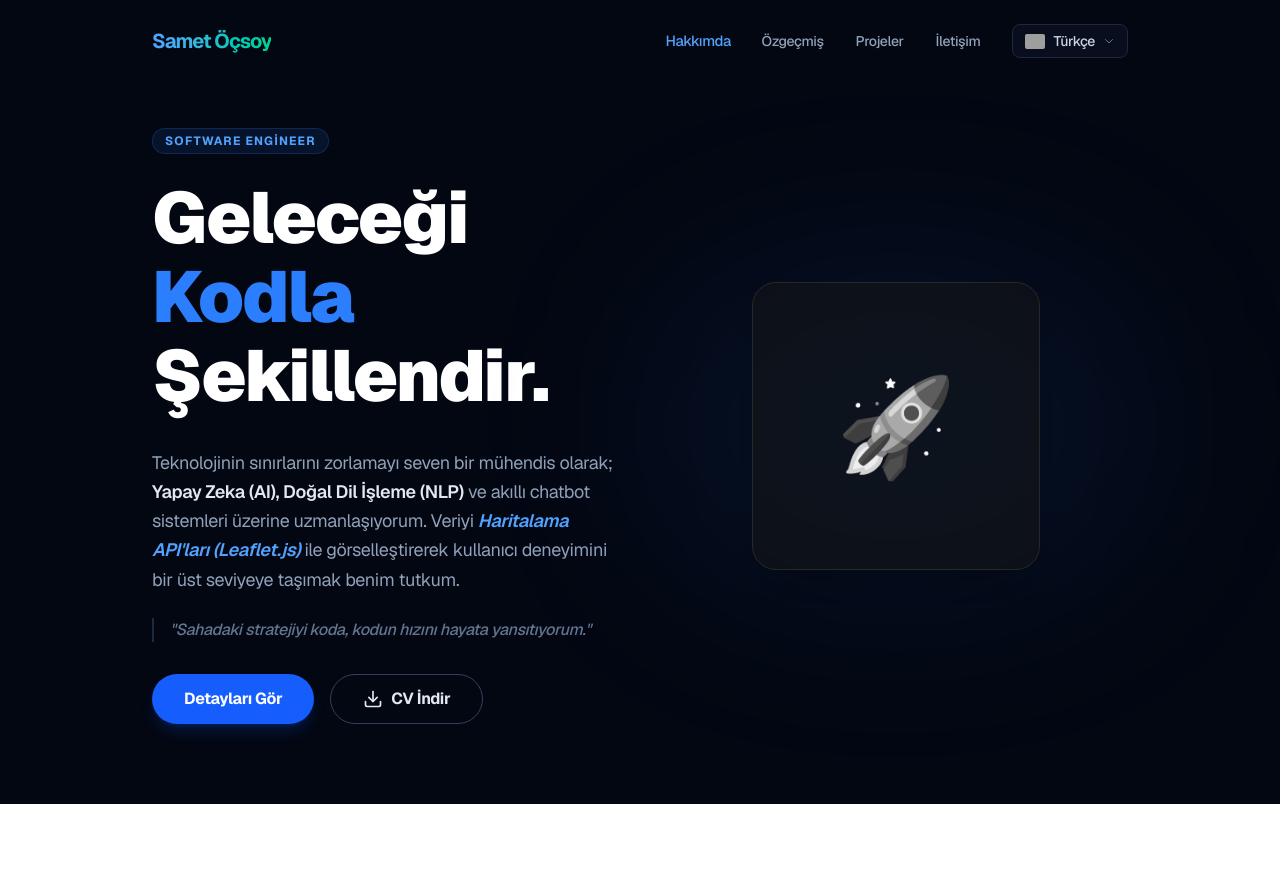
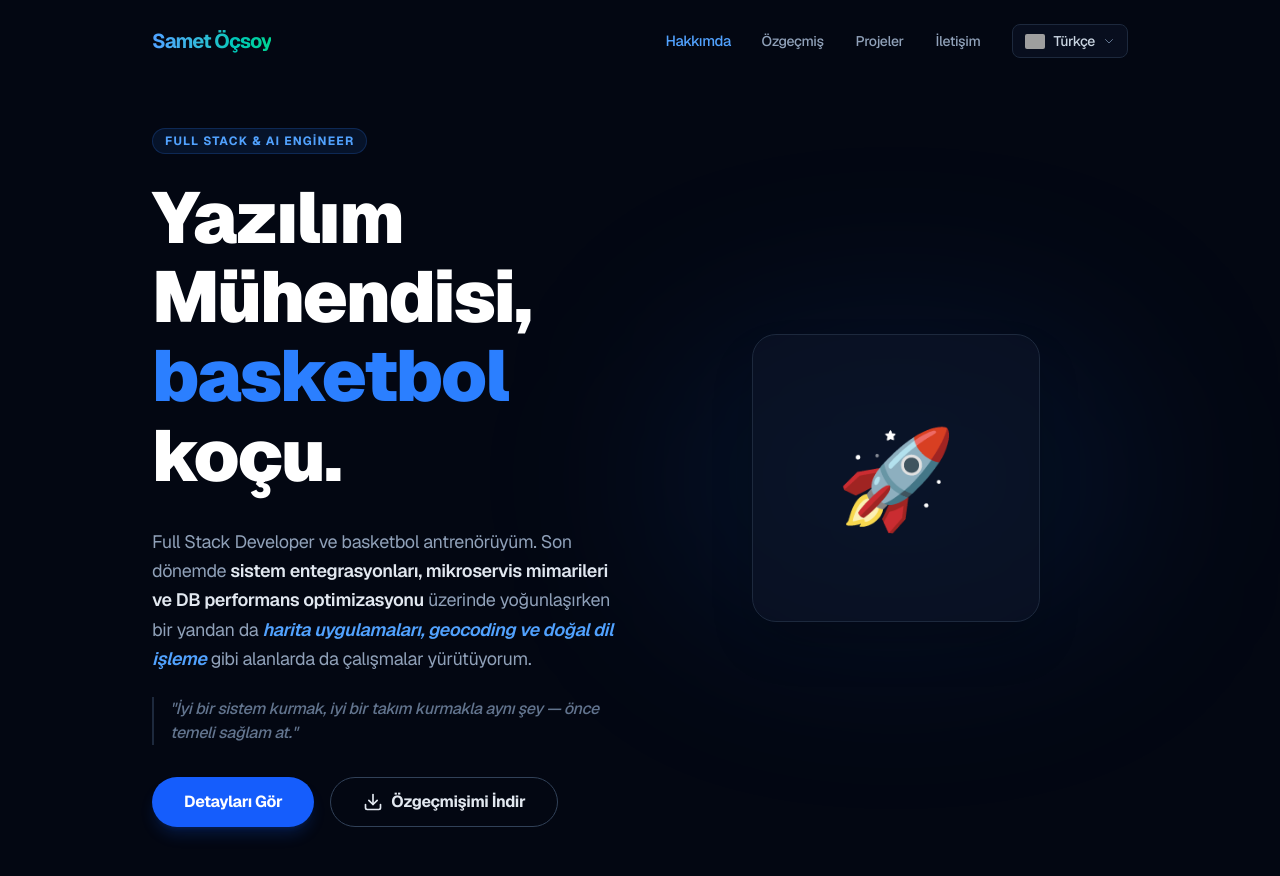
Before and after one commit to asmtttt/sametocsoy-website, a Next.js app: page / in a window 1280 px wide. Shown: the top 876 px of the page. Before the commit the page ends 804 px from the top, so only its background shows below. Built offline with nearby package versions, Linux system fonts and the light colour scheme; grey boxes are pictures that could not be loaded.

Commit message:
updated resume and initialize screen text

```diff
--- a/components/sections/AboutSection.tsx
+++ b/components/sections/AboutSection.tsx
@@ -51,7 +51,7 @@ export default function AboutSection({ onViewDetails }: AboutSectionProps) {
 
         <div className="relative flex justify-center">
           <div className="absolute inset-0 bg-blue-500/10 blur-[100px] rounded-full" />
-          <div className="relative w-72 h-72 rounded-3xl overflow-hidden border border-slate-800 bg-slate-900/50 shadow-2xl flex items-center justify-center text-8xl grayscale hover:grayscale-0 transition-all duration-700 ease-in-out transform hover:scale-105 cursor-pointer">
+          <div className="relative w-72 h-72 rounded-3xl overflow-hidden border border-slate-800 bg-slate-900/50 shadow-2xl flex items-center justify-center text-8xl transition-all duration-700 ease-in-out transform hover:scale-105 cursor-pointer">
             🚀
           </div>
         </div>
--- a/lib/i18n/locales/en.json
+++ b/lib/i18n/locales/en.json
@@ -6,18 +6,18 @@
     "projects": "Projects"
   },
   "hero": {
-    "badge": "Software Engineer",
-    "headlineStart": "Shape the",
-    "headlineAccent": "Future",
-    "headlineEnd": "with Code.",
-    "descPrefix": "As an engineer who loves pushing the boundaries of technology;",
-    "descAI": "Artificial Intelligence (AI), Natural Language Processing (NLP)",
-    "descMid": "and intelligent chatbot systems are my specialty. Visualizing data with",
-    "descMap": "Mapping APIs (Leaflet.js)",
-    "descSuffix": "to take the user experience to the next level is my passion.",
-    "quote": "I turn field strategy into code, and code's speed into life.",
+    "badge": "Full Stack & AI Engineer",
+    "headlineStart": "Software Engineer,",
+    "headlineAccent": "basketball",
+    "headlineEnd": "coach.",
+    "descPrefix": "I'm a Full Stack Developer and basketball coach. Lately I've been deep in",
+    "descAI": "system integrations, microservice architectures and DB performance optimization,",
+    "descMid": "while also working on",
+    "descMap": "mapping applications, geocoding and natural language processing.",
+    "descSuffix": "",
+    "quote": "Building a solid system is like building a solid team — get the foundation right first.",
     "cta": "See Details",
-    "downloadCV": "Download CV"
+    "downloadCV": "Download Resume"
   },
   "resume": {
     "experience": "Experience",
--- a/lib/i18n/locales/tr.json
+++ b/lib/i18n/locales/tr.json
@@ -6,18 +6,18 @@
     "projects": "Projeler"
   },
   "hero": {
-    "badge": "Software Engineer",
-    "headlineStart": "Geleceği",
-    "headlineAccent": "Kodla",
-    "headlineEnd": "Şekillendir.",
-    "descPrefix": "Teknolojinin sınırlarını zorlamayı seven bir mühendis olarak;",
-    "descAI": "Yapay Zeka (AI), Doğal Dil İşleme (NLP)",
-    "descMid": "ve akıllı chatbot sistemleri üzerine uzmanlaşıyorum. Veriyi",
-    "descMap": "Haritalama API'ları (Leaflet.js)",
-    "descSuffix": "ile görselleştirerek kullanıcı deneyimini bir üst seviyeye taşımak benim tutkum.",
-    "quote": "Sahadaki stratejiyi koda, kodun hızını hayata yansıtıyorum.",
+    "badge": "Full Stack & AI Engineer",
+    "headlineStart": "Yazılım Mühendisi,",
+    "headlineAccent": "basketbol",
+    "headlineEnd": "koçu.",
+    "descPrefix": "Full Stack Developer ve basketbol antrenörüyüm. Son dönemde",
+    "descAI": "sistem entegrasyonları, mikroservis mimarileri ve DB performans optimizasyonu",
+    "descMid": "üzerinde yoğunlaşırken bir yandan da",
+    "descMap": "harita uygulamaları, geocoding ve doğal dil işleme",
+    "descSuffix": "gibi alanlarda da çalışmalar yürütüyorum.",
+    "quote": "İyi bir sistem kurmak, iyi bir takım kurmakla aynı şey — önce temeli sağlam at.",
     "cta": "Detayları Gör",
-    "downloadCV": "CV İndir"
+    "downloadCV": "Özgeçmişimi İndir"
   },
   "resume": {
     "experience": "Deneyim",
```
Also changed, not shown: 1 other file (tests, documents, lock files or other folders).
